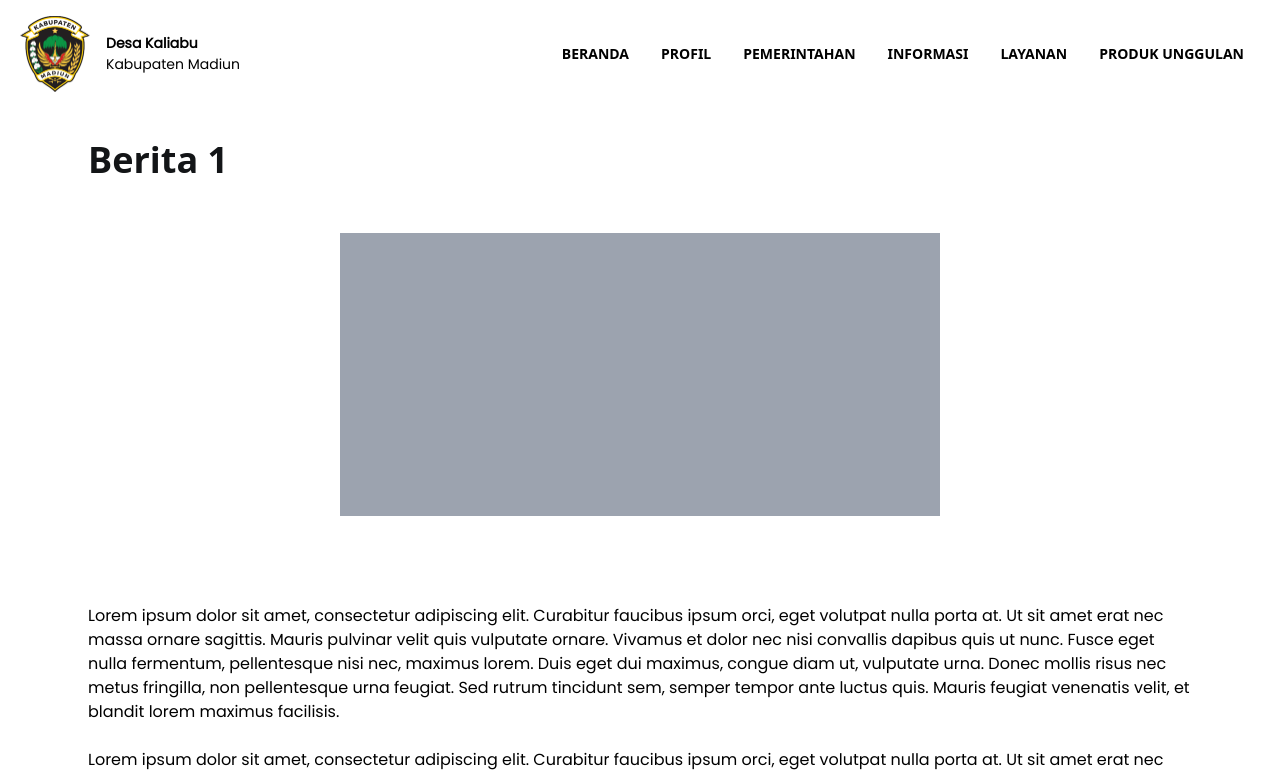
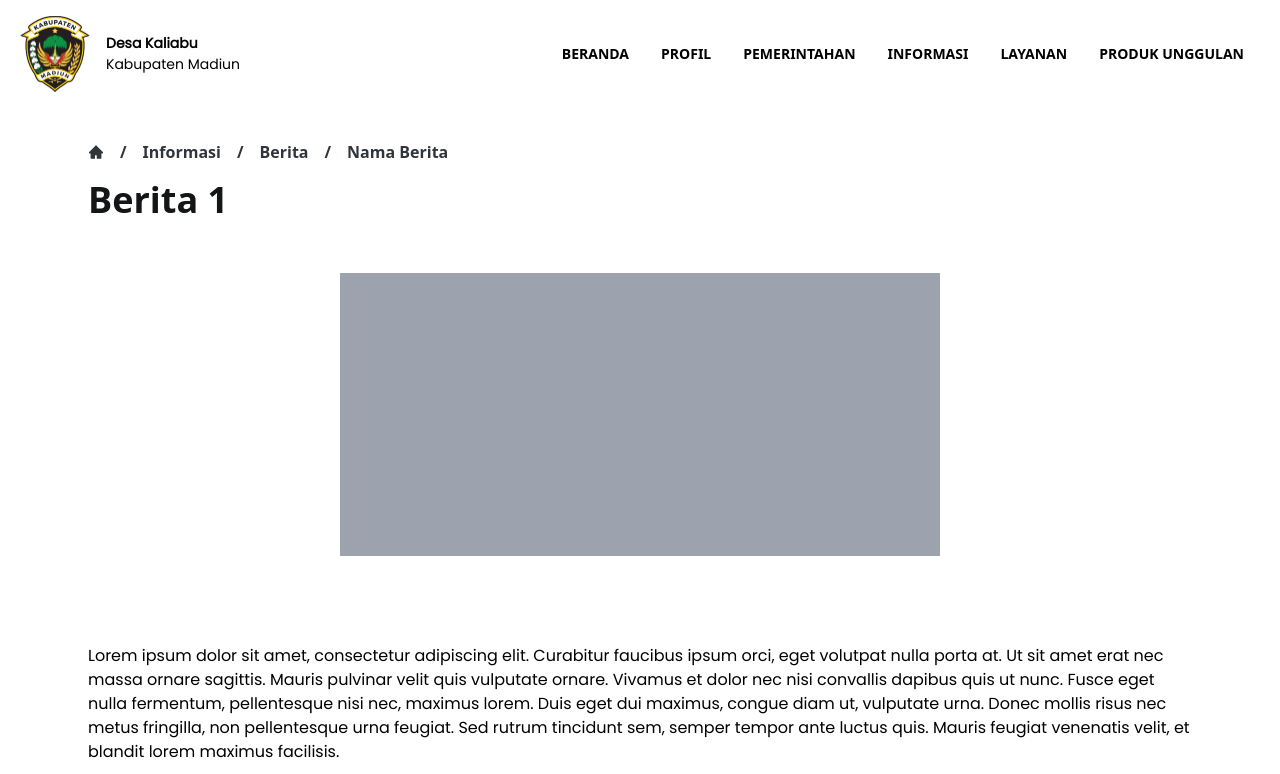
Before and after one commit to fahmigutawan/Next-KaliabuMadiun, a Next.js app: page /u/information/news/1 in a window 1280 px wide. Shown: the top 774 px of the page. Built offline with nearby package versions, Linux system fonts and the light colour scheme.

Commit message:
add breadcrumb

```diff
--- a/src/app/u/information/news/[id]/page.tsx
+++ b/src/app/u/information/news/[id]/page.tsx
@@ -1,8 +1,11 @@
 'use client'
+
+import Breadcrumb from "@/component/base/Breadcrumb"
 
 const NewsDetailPage = () => {
   return (
     <div className="px-[5.5rem] py-[2rem]">
+      <Breadcrumb page={["Informasi", "Berita", "Nama Berita"]}/>
       <h2 className="text-secondary900 text-4xl font-bold mb-[53px]">Berita 1</h2>
       <div className="w-full flex items-center justify-center mb-[4rem]">
         <div className="bg-gray-400 w-[37.5rem] h-[17.7rem] text-center"></div>
--- a/src/app/u/information/news/page.tsx
+++ b/src/app/u/information/news/page.tsx
@@ -5,7 +5,8 @@ import { useEffect, useContext, useState, useRef } from "react"
 import { AppContext } from "@/context/provider";
 import { NewsResponse } from "@/model/response/news/news-response";
 import { toast } from "react-hot-toast";
-import Image from 'next/image';
+import { AiFillHome } from "react-icons/ai"
+import Breadcrumb from '@/component/base/Breadcrumb';
 
 interface CardProps {
     data: {
@@ -30,7 +31,6 @@ const Card: React.FC<CardProps> = ({ data }) => {
         </div>
     )
 }
-
 
 export default function NewsPage() {
     const pathname = usePathname();
@@ -102,6 +102,7 @@ export default function NewsPage() {
 
     return (
         <div className="px-[5.5rem] py-[2.1rem]">
+            <Breadcrumb page={["Informasi", "Berita"]}/>
             <h2 className="mb-9 text-secondary900 font-bold text-4xl">Berita</h2>
             <div className="flex flex-col gap-9">
                 {newsData?.map((data, index) => (
--- a/src/app/u/profile/about/page.tsx
+++ b/src/app/u/profile/about/page.tsx
@@ -1,8 +1,10 @@
 'use client'
+import Breadcrumb from "@/component/base/Breadcrumb"
 
 const AboutPage = () => {
   return (
     <div className="px-[5.5rem] py-[2rem]">
+      <Breadcrumb page={["Profil", "Tentang"]}/>
       <h2 className="text-secondary900 text-4xl font-bold mb-[53px]">Tentang Desa Kaliabu</h2>
       <div className="w-full flex items-center justify-center mb-[4rem]">
         <div className="bg-gray-400 w-[37.5rem] h-[17.7rem] text-center"></div>
--- /dev/null
+++ b/src/component/base/Breadcrumb.tsx
@@ -0,0 +1,22 @@
+import React from 'react';
+import { AiFillHome } from 'react-icons/ai';
+
+interface BreadcrumbProps {
+  page: string[];
+}
+
+const Breadcrumb: React.FC<BreadcrumbProps> = ({ page }) => {
+  return (
+    <div className='flex flex-row gap-4 items-center font-semibold text-secondary800 mb-4'>
+      <AiFillHome />
+      {page.map((pageTitle, index) => (
+        <React.Fragment key={pageTitle}>
+          <span>/</span>
+          <span>{pageTitle}</span>
+        </React.Fragment>
+      ))}
+    </div>
+  );
+};
+
+export default Breadcrumb;
```
